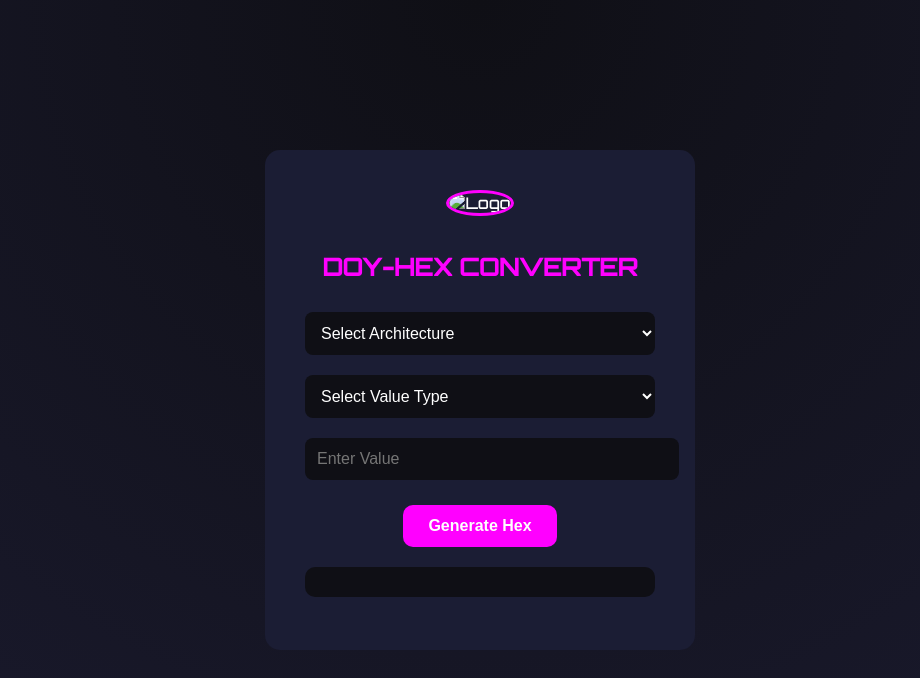
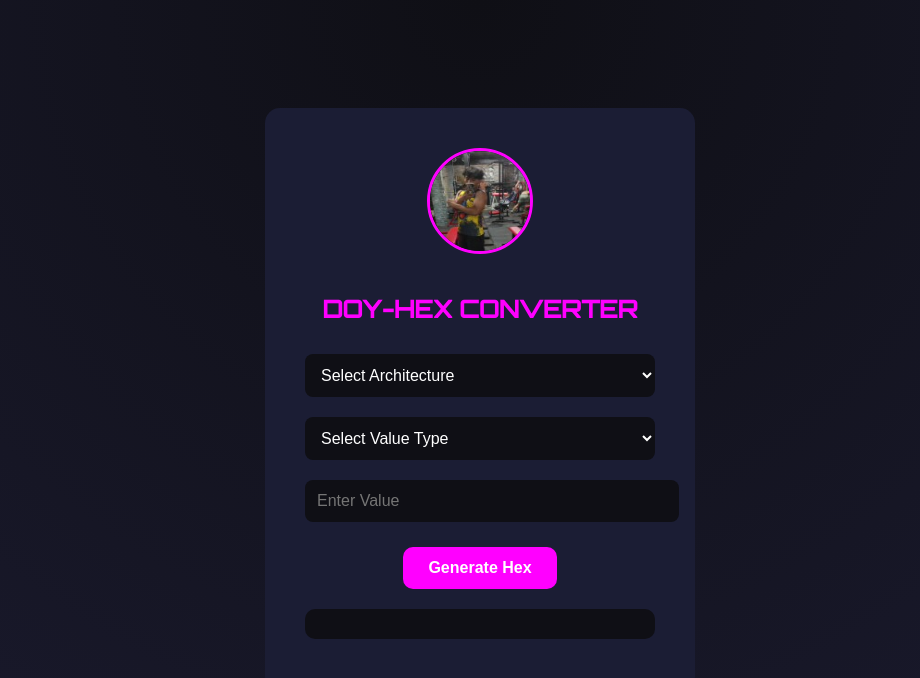
Before and after one commit to Doyzy78/Val-To-Hex, a plain HTML site: page index.html in a window 1280 px wide. Shown: the whole page, without its empty margins (160-1080 px from the left). Drawn offline with Linux system fonts and the light colour scheme.

Commit message:
index.html

```diff
--- a/index.html
+++ b/index.html
@@ -80,7 +80,7 @@
 </head>
 <body>
 <div class="container">
-    <img src="src/logo/logo.png" alt="Logo" class="logo">
+    <img src="logo.png" alt="Logo" class="logo">
     <h1>DOY-HEX CONVERTER</h1>
 
     <select id="arch">
```
